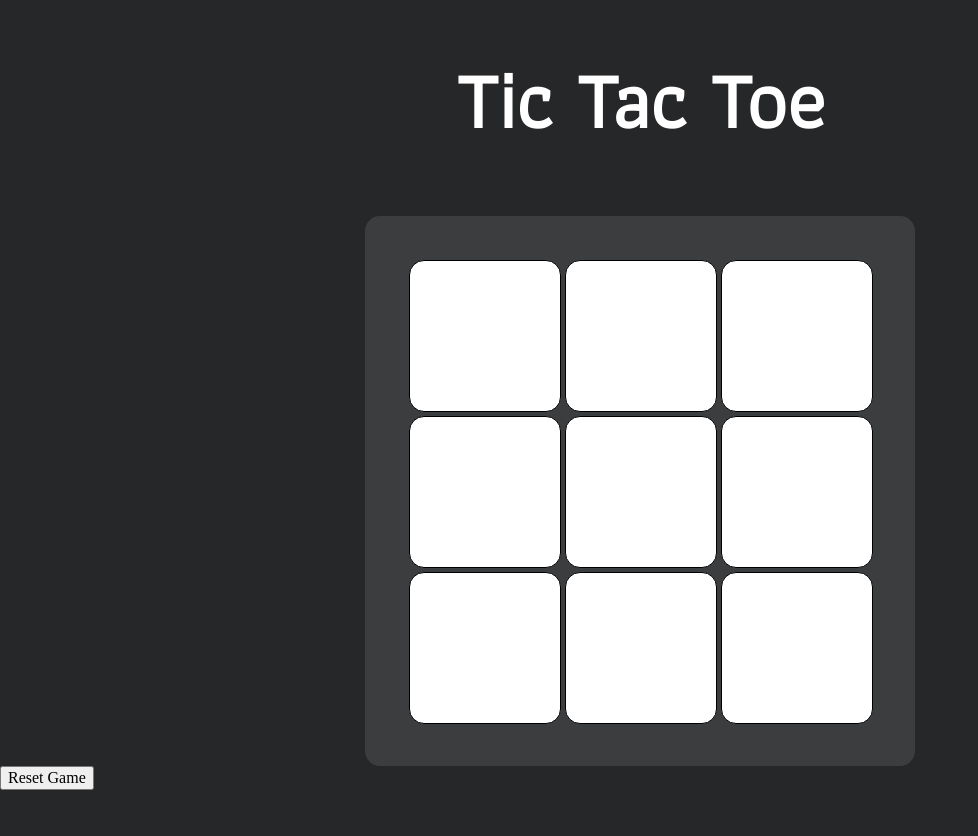
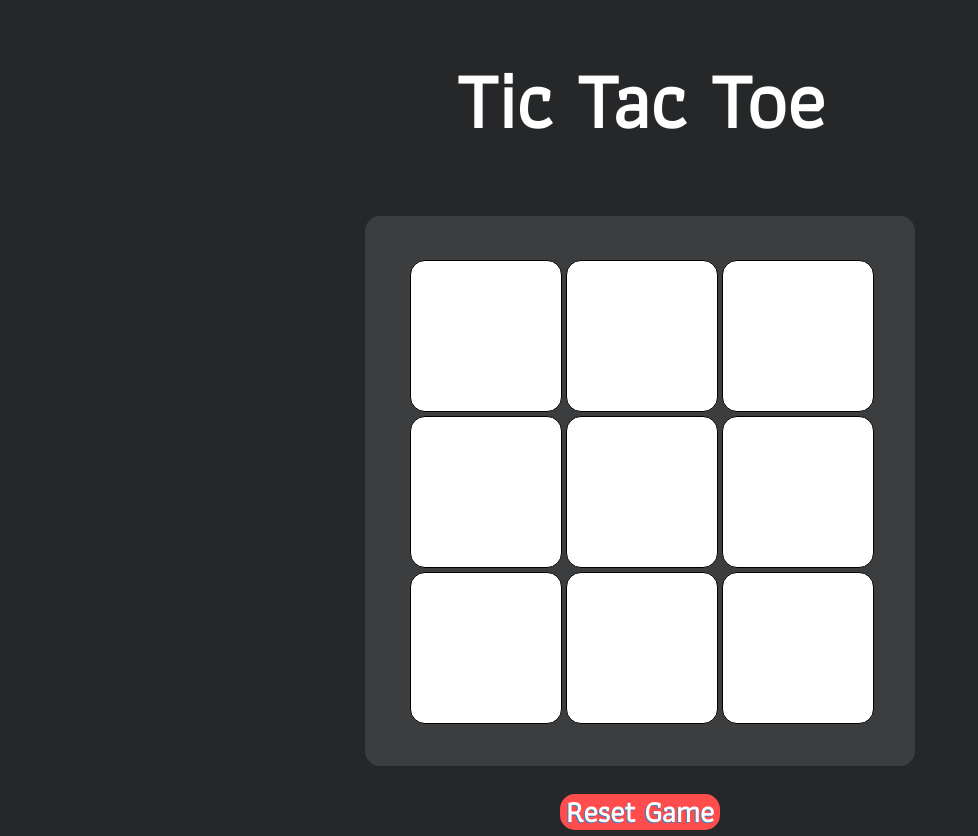
Before and after one commit to brianmsj/tic_tac_toe, a PHP site: page / in a window 1280 px wide. Shown: the whole page, without its empty margins (0-978 px from the left). Before the commit the page ends 790 px from the top, so only its background shows below. Run offline with PHP 8.4, Linux system fonts and the light colour scheme; some libraries are stand-ins or nearby versions.

Commit message:
final product complete

```diff
--- a/app.js
+++ b/app.js
@@ -3,7 +3,8 @@
 board: [0,0,0,0,0,0,0,0,0],
 turn: 0,
 winConditions: [[1, 2, 3], [4, 5, 6], [7, 8, 9], [1, 4, 7], [2, 5, 8], [3, 6, 9], [1, 5, 9], [3, 5, 7]],
-winner: ""
+winner: "",
+count: 0
 }
 
 function changeTurns(state) {
@@ -59,45 +60,61 @@
       return false;
     }
 }
+var stopProp = function (event) {
+  event.stopPropogation();
+}
+function lockButtons(state,stopProp) {
+  if(state.winner !=='') {
+  $('.square').on('click',stopProp)
+  $('.square').off('click');
+  }
+}
+
+function tieGame(state) {
+  if(state.count >= 9 && state.winner === "")
+  $('.playerWins').append('<h2 class=statewinner>Tie Game</h2>')
+}
 function displayWinner(state) {
   if(state.winner !== "") {
   $('.playerWins').append('<h2 class=statewinner>' + state.winner + '</h2>')
   }
 }
-function resetGame(state) {
-  state.board = [0,0,0,0,0,0,0,0,0],
-  state.turn = 0,
-  state.winner = ""
-  $('.square').removeClass('red')
-  $('.square').removeClass('blue')
-  $('.statewinner').remove()
-}
-
 
 function eventListeners() {
  $('.square').click(function(event) {
    if(state.turn === 0) {
+     state.count++
      $(event.currentTarget).removeClass('white')
      $(event.currentTarget).addClass('red')
+     $(event.currentTarget).append('<h1 class=gamepiece>X</h1>')
      let index = $(event.currentTarget).attr('value')
+     $(event.currentTarget).on('click',stopProp)
+     $(event.currentTarget).off('click')
      flipBoard(state, index)
      changeTurns(state)
      checkWinner(state)
      displayWinner(state)
+     tieGame(state)
+     lockButtons(state,stopProp)
+
    }
    else if(state.turn === 1) {
+     state.count++
      $(event.currentTarget).removeClass('white')
      $(event.currentTarget).addClass('blue')
+     $(event.currentTarget).append('<h1 class=gamepiece>O</h1>')
      let index = $(event.currentTarget).attr('value')
+     $(event.currentTarget).on('click',stopProp)
+     $(event.currentTarget).off('click');
      flipBoard(state, index)
      changeTurns(state)
      checkWinner(state)
      displayWinner(state)
+     tieGame(state)
+     lockButtons(state,stopProp)
    }
  })
  $('.reset').click(function(event) {
-   resetGame(state)
-   $('.square').addClass('white')
+   location.reload()
  })
-
 }$(eventListeners)
--- a/main.css
+++ b/main.css
@@ -8,6 +8,7 @@
   width: 150px;
   border-radius: 15px;
   cursor: pointer;
+  position: relative;
 }
 .square:hover {
   opacity: 0.7;
@@ -30,7 +31,16 @@
   color: white;
   font-size: 80px;
 }
+.gamepiece {
+  position: absolute;
+  left: 25%;
+  margin-top: 0;
+  color: white;
+  font-family: 'Athiti', sans-serif;
+  font-weight: bold;
+  font-size: 120px;
 
+}
 .main-container {
  width: 100%;
 }
@@ -51,13 +61,41 @@
   margin-top: 70px;
 }
 .red {
-  background-color: red;
+  background-color: #ff4d4d;
 }
 .blue {
-  background-color: blue;
+  background-color: #4d4dff;
 }
 .white {
   background-color: #fff;
 }
+
+main {
+  text-align: center;
+}
 .reset {
+  color: #fff;
+  font-size: 30px;
+  border-radius: 15px;
+  font-family: 'Athiti', sans-serif;
+  font-weight: bold;
+  background-color: #ff4d4d;
+  text-shadow: -1px 1px #417cb8;
+  border: none;
+  margin-top: 28px;
+  cursor: pointer;
 }
+
+.reset:hover,
+.reset.hover {
+  opacity: 0.7;
+  text-shadow: -1px 1px #27496d;
+  cursor: pointer;
+}
+
+.reset:active,
+.reset.active {
+  opacity: 0.7;
+  text-shadow: -1px 1px #193047;
+  cursor: pointer;
+}
```
